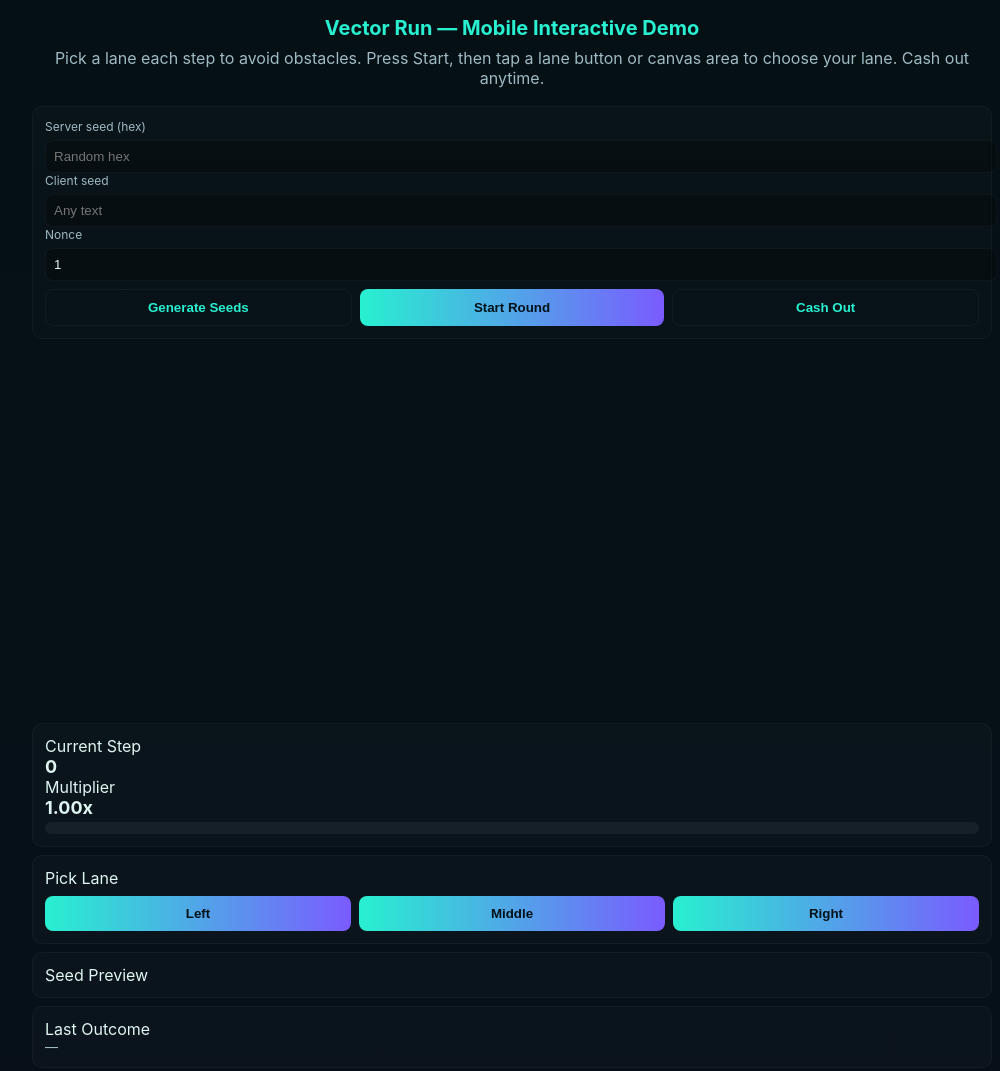
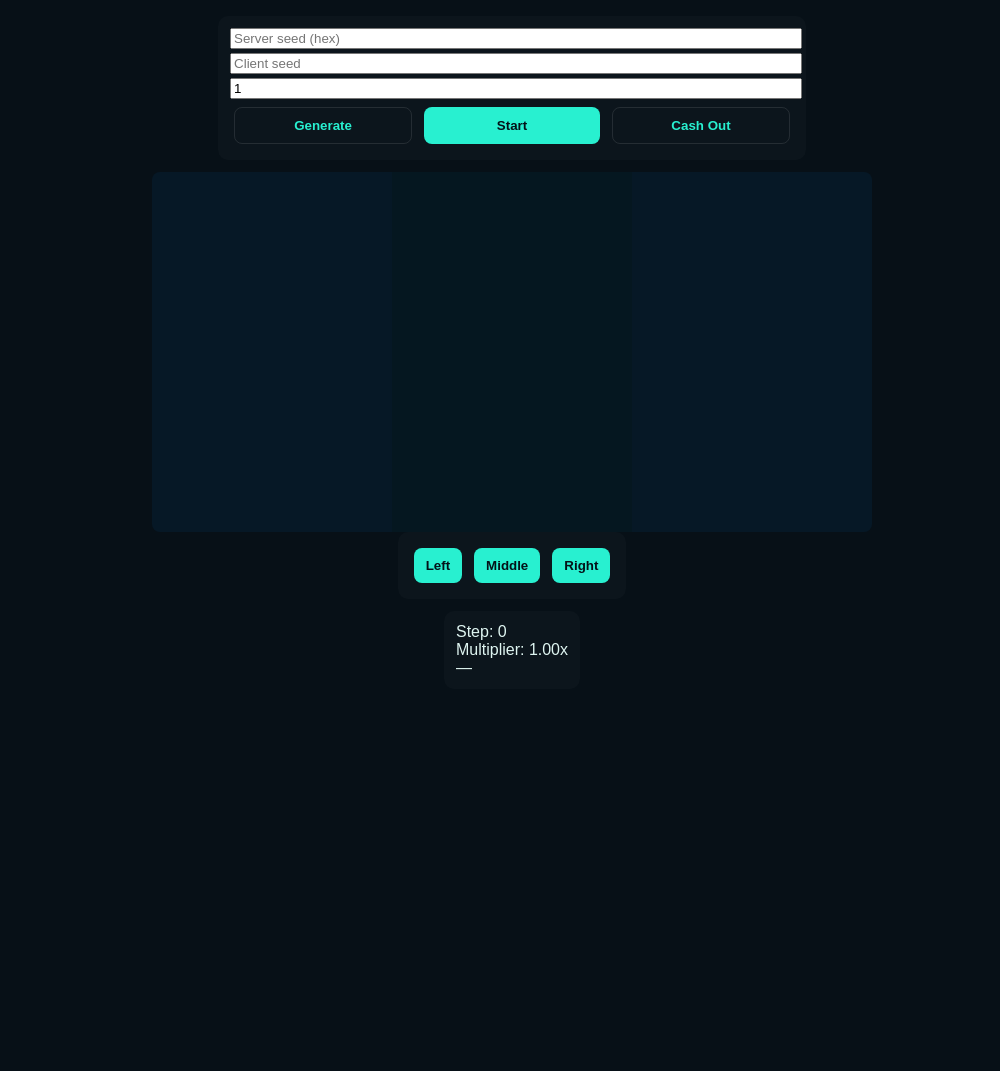
Before and after one commit to dpkchoudhary0911/dpkchoudhary0911.github.io, a plain HTML site: page demo/index.html in a window 1280 px wide. Shown: the whole page, without its empty margins (128-1128 px from the left). After the commit the page ends 800 px from the top, so only its background shows below. Drawn offline with Linux system fonts and the light colour scheme.

Commit message:
Update index.html

```diff
--- a/demo/index.html
+++ b/demo/index.html
@@ -1,267 +1,142 @@
 <!doctype html>
 <html lang="en">
 <head>
-<meta charset="utf-8" />
-<meta name="viewport" content="width=device-width,initial-scale=1" />
-<title>Vector Run — Mobile Interactive Demo</title>
-<meta name="description" content="Vector Run mobile demo with step-based lane selection and animated obstacles." />
-
+<meta charset="utf-8">
+<meta name="viewport" content="width=device-width,initial-scale=1">
+<title>Vector Run Mobile Demo</title>
 <style>
-:root {
-  --bg:#071017;
-  --panel:#0f1620;
-  --muted:#9fbac2;
-  --accent:#28f0d0;
-  --accent2:#7a5bff;
-  --runner:#28f0d0;
-  --crash:#ff4b4b;
-  --obstacle:#7c3cff;
-}
-
-body {
-  margin:0;
-  font-family:Inter,Arial,Helvetica,sans-serif;
-  background:linear-gradient(180deg,#051015,#071018);
-  color:#dff5f1;
-  display:flex;
-  flex-direction:column;
-  align-items:center;
-  padding:16px;
-}
-
-.wrap { width:100%; max-width:960px; }
-
-h1 { margin:0 0 8px 0; font-size:20px; color:var(--accent); text-align:center; }
-p.lead { margin:6px 0 18px 0; color:var(--muted); text-align:center; }
-
-.panel {
-  background:linear-gradient(180deg, rgba(255,255,255,0.02), rgba(255,255,255,0.01));
-  border:1px solid rgba(255,255,255,0.03);
-  padding:12px;
-  border-radius:10px;
-  margin-bottom:12px;
-}
-
-label { display:block; font-size:12px; color:var(--muted); margin-bottom:6px; }
-input[type="text"], input[type="number"] {
-  padding:8px;
-  border-radius:8px;
-  border:1px solid rgba(255,255,255,0.04);
-  background:rgba(0,0,0,0.25);
-  color:inherit;
-  width:100%;
-}
-button {
-  cursor:pointer;
-  padding:10px 12px;
-  border-radius:8px;
-  border:0;
-  background:linear-gradient(90deg,var(--accent),var(--accent2));
-  color:#041219;
-  font-weight:700;
-  flex:1;
-}
-button.ghost { background:transparent; border:1px solid rgba(255,255,255,0.04); color:var(--accent); }
-
-.controls { display:flex; gap:8px; flex-wrap:wrap; margin-top:8px; }
-
-canvas { display:block; border-radius:8px; width:100%; max-width:720px; height:auto; touch-action:none; }
-
-.hud { display:flex; flex-direction:column; gap:8px; margin-top:12px; }
-
-.box { background:rgba(255,255,255,0.02); padding:12px; border-radius:10px; border:1px solid rgba(255,255,255,0.03); }
-
-.big { font-size:18px; font-weight:700; }
-
-.muted { color:var(--muted); font-size:13px; }
-
-.multiplier-bar {
-  height:12px;
-  border-radius:6px;
-  background:rgba(255,255,255,0.05);
-  margin-top:4px;
-  overflow:hidden;
-}
-
-.multiplier-fill {
-  height:100%;
-  width:0%;
-  background:var(--accent);
-  transition: width 0.2s linear;
-}
+  body{margin:0;font-family:sans-serif;background:#071017;color:#dff5f1;display:flex;flex-direction:column;align-items:center;padding:16px;}
+  .panel{background:rgba(255,255,255,0.02);padding:12px;border-radius:10px;margin-bottom:12px;}
+  button{padding:10px 12px;margin:4px;border:none;border-radius:8px;background:#28f0d0;color:#041218;font-weight:700;flex:1;}
+  button.ghost{background:transparent;border:1px solid rgba(255,255,255,0.1);color:#28f0d0;}
+  canvas{width:100%;max-width:720px;border-radius:8px;touch-action:none;}
 </style>
 </head>
 <body>
 
-<div class="wrap">
-<h1>Vector Run — Mobile Interactive Demo</h1>
-<p class="lead">Pick a lane each step to avoid obstacles. Press Start, then tap a lane button or canvas area to choose your lane. Cash out anytime.</p>
-
 <div class="panel">
-  <label>Server seed (hex)</label>
-  <input id="serverSeed" type="text" placeholder="Random hex"/>
-  <label>Client seed</label>
-  <input id="clientSeed" type="text" placeholder="Any text"/>
-  <label>Nonce</label>
-  <input id="nonce" type="number" min="0" value="1"/>
-  <div class="controls" style="margin-top:8px;">
-    <button id="genSeedsBtn" class="ghost">Generate Seeds</button>
-    <button id="startBtn">Start Round</button>
+  <input id="serverSeed" placeholder="Server seed (hex)" style="width:100%;margin-bottom:4px;">
+  <input id="clientSeed" placeholder="Client seed" style="width:100%;margin-bottom:4px;">
+  <input id="nonce" type="number" min="0" value="1" style="width:100%;margin-bottom:4px;">
+  <div style="display:flex;gap:4px;">
+    <button id="genSeedsBtn" class="ghost">Generate</button>
+    <button id="startBtn">Start</button>
     <button id="cashBtn" class="ghost" disabled>Cash Out</button>
   </div>
 </div>
 
 <canvas id="gameCanvas" width="720" height="360"></canvas>
 
-<div class="hud">
-  <div class="box">
-    <div>Current Step</div>
-    <div id="stepDisplay" class="big">0</div>
-    <div>Multiplier</div>
-    <div id="multDisplay" class="big">1.00x</div>
-    <div class="multiplier-bar">
-      <div id="multFill" class="multiplier-fill"></div>
-    </div>
-  </div>
+<div class="panel" style="display:flex;gap:4px;">
+  <button id="lane0">Left</button>
+  <button id="lane1">Middle</button>
+  <button id="lane2">Right</button>
+</div>
 
-  <div class="box">
-    <div>Pick Lane</div>
-    <div class="controls">
-      <button id="lane0">Left</button>
-      <button id="lane1">Middle</button>
-      <button id="lane2">Right</button>
-    </div>
-  </div>
-
-  <div class="box">
-    <div>Seed Preview</div>
-    <div id="seedPreview" class="muted" style="word-break:break-all;"></div>
-  </div>
-
-  <div class="box">
-    <div>Last Outcome</div>
-    <div id="lastOutcome" class="muted">—</div>
-  </div>
+<div class="panel">
+  <div>Step: <span id="stepDisplay">0</span></div>
+  <div>Multiplier: <span id="multDisplay">1.00x</span></div>
+  <div id="lastOutcome">—</div>
 </div>
 
 <script>
-/* ======================
-   Mobile-ready Vector Run
-   ====================== */
+/* -----------------------------
+   Deterministic RNG & Helpers
+----------------------------- */
+async function sha256Bytes(data){ return new Uint8Array(await crypto.subtle.digest('SHA-256',data)); }
 function bytesToHex(bytes){ return Array.from(bytes).map(b=>b.toString(16).padStart(2,'0')).join(''); }
-async function sha256Bytes(data){ return new Uint8Array(await crypto.subtle.digest('SHA-256', data)); }
 function randHex(len=64){ const a=new Uint8Array(len/2); crypto.getRandomValues(a); return bytesToHex(a); }
 
-class DetermRNG {
-  constructor(server, client, nonce){ this.server=server; this.client=client; this.nonce=String(nonce); this.counter=0; this.buf=new Uint8Array([]); this.i=0; }
-  async refill(){ const msg=`${this.server}:${this.client}:${this.nonce}:${this.counter}`; const enc=new TextEncoder().encode(msg); const hash=await sha256Bytes(enc); const nbuf=new Uint8Array(this.buf.length+hash.length); nbuf.set(this.buf); nbuf.set(hash,this.buf.length); this.buf=nbuf; this.counter++; }
+class DetermRNG{
+  constructor(server,client,nonce){ this.server=server; this.client=client; this.nonce=String(nonce); this.counter=0; this.buf=new Uint8Array([]); this.i=0;}
+  async refill(){ const msg=`${this.server}:${this.client}:${this.nonce}:${this.counter++}`; const enc=new TextEncoder().encode(msg); const h=await sha256Bytes(enc); const newBuf=new Uint8Array(this.buf.length+h.length); newBuf.set(this.buf); newBuf.set(h,this.buf.length); this.buf=newBuf; this.i=0;}
   async nextByte(){ if(this.i>=this.buf.length) await this.refill(); return this.buf[this.i++]; }
-  async nextFloat(){ const b0=await this.nextByte(),b1=await this.nextByte(),b2=await this.nextByte(),b3=await this.nextByte(); const u=((b0<<24)|(b1<<16)|(b2<<8)|b3)>>>0; return u/4294967296; }
+  async nextFloat(){ const b0=await this.nextByte(),b1=await this.nextByte(),b2=await this.nextByte(),b3=await this.nextByte(); return (((b0<<24)|(b1<<16)|(b2<<8)|b3)>>>0)/4294967296; }
 }
 
-/* DOM Elements */
-const serverSeedEl=document.getElementById('serverSeed'),
-      clientSeedEl=document.getElementById('clientSeed'),
-      nonceEl=document.getElementById('nonce'),
-      genBtn=document.getElementById('genSeedsBtn'),
-      startBtn=document.getElementById('startBtn'),
-      cashBtn=document.getElementById('cashBtn'),
-      stepDisplay=document.getElementById('stepDisplay'),
-      multDisplay=document.getElementById('multDisplay'),
-      multFill=document.getElementById('multFill'),
-      seedPreview=document.getElementById('seedPreview'),
-      lastOutcome=document.getElementById('lastOutcome'),
-      laneBtns=[document.getElementById('lane0'),document.getElementById('lane1'),document.getElementById('lane2')],
-      canvas=document.getElementById('gameCanvas'),
-      ctx=canvas.getContext('2d');
+/* -----------------------------
+   DOM & Game State
+----------------------------- */
+const serverSeedEl=document.getElementById('serverSeed');
+const clientSeedEl=document.getElementById('clientSeed');
+const nonceEl=document.getElementById('nonce');
+const genBtn=document.getElementById('genSeedsBtn');
+const startBtn=document.getElementById('startBtn');
+const cashBtn=document.getElementById('cashBtn');
+const stepDisplay=document.getElementById('stepDisplay');
+const multDisplay=document.getElementById('multDisplay');
+const lastOutcome=document.getElementById('lastOutcome');
+const laneBtns=[document.getElementById('lane0'),document.getElementById('lane1'),document.getElementById('lane2')];
+const canvas=document.getElementById('gameCanvas');
+const ctx=canvas.getContext('2d');
 
 let W=canvas.width,H=canvas.height;
 function resizeCanvas(){ W=canvas.clientWidth; H=W*0.5; canvas.height=H; draw(); }
 window.addEventListener('resize',resizeCanvas); resizeCanvas();
 
-/* Game State */
-let rng=null, obstacles=[], playing=false, step=0, chosenLane=null, pendingStep=false;
-const stepFactor=0.22, obstacleProb=0.32;
-let animationReq=null;
+let rng=null, obstacles=[], step=0, playing=false, chosenLane=null, pendingStep=false;
+const stepFactor=0.22, obstacleProb=0.33;
 
-/* Generate seeds */
+/* -----------------------------
+   Event Listeners
+----------------------------- */
 genBtn.onclick=()=>{ serverSeedEl.value=randHex(64); clientSeedEl.value=Math.random().toString(36).slice(2,12); nonceEl.value=Math.floor(Math.random()*999); updateHUD(); };
+startBtn.onclick=startRound;
+cashBtn.onclick=cashOut;
+laneBtns.forEach((b,i)=>b.onclick=()=>{ if(pendingStep){ chosenLane=i; doStep(); }});
+canvas.addEventListener('touchstart',e=>{ if(pendingStep){ const x=e.touches[0].clientX-canvas.getBoundingClientRect().left; chosenLane=Math.min(2,Math.floor(x/(W/3))); doStep(); }});
+document.addEventListener('keydown',e=>{ if(pendingStep){ if(e.key==='ArrowLeft') chosenLane=Math.max(0,(chosenLane||1)-1); if(e.key==='ArrowRight') chosenLane=Math.min(2,(chosenLane||1)+1); doStep(); }});
 
-/* Lane selection triggers next step */
-laneBtns.forEach((btn,i)=>btn.onclick=()=>{ if(pendingStep) { chosenLane=i; doStep(); } });
-
-canvas.addEventListener('touchstart',ev=>{ if(pendingStep){ const x=ev.touches[0].clientX - canvas.getBoundingClientRect().left; const part=W/3; chosenLane=Math.min(2,Math.max(0,Math.floor(x/part))); doStep(); } });
-
-document.addEventListener('keydown',e=>{ if(pendingStep){ if(e.key==='ArrowLeft') chosenLane=Math.max(0,(chosenLane||1)-1); if(e.key==='ArrowRight') chosenLane=Math.min(2,(chosenLane||1)+1); doStep(); } });
-
-/* Start round */
-startBtn.onclick=async()=>{
+/* -----------------------------
+   Game Functions
+----------------------------- */
+async function startRound(){
   if(playing) return;
   const s=serverSeedEl.value.trim(), c=clientSeedEl.value.trim()||'demo', n=(nonceEl.value||'1').toString();
-  rng=new DetermRNG(s,c,n);
-  await rng.refill();
+  rng=new DetermRNG(s,c,n); await rng.refill();
   obstacles=[];
   for(let i=1;i<=200;i++){ const f=await rng.nextFloat(); const lane=(f<obstacleProb)?(await rng.nextByte())%3:null; obstacles.push({step:i,lane}); }
   step=0; chosenLane=null; playing=true; pendingStep=true; lastOutcome.textContent='—';
-  startBtn.disabled=true; cashBtn.disabled=false;
-  draw(); updateHUD();
-};
-
-/* Cash out */
-cashBtn.onclick=()=>{ if(!playing) return; playing=false; pendingStep=false; startBtn.disabled=false; cashBtn.disabled=true; lastOutcome.textContent=`CASHED at step ${step} → ${(1+step*stepFactor).toFixed(2)}x`; updateHUD(); draw(); };
-
-/* Step logic */
-function doStep(){
-  pendingStep=false;
-  step++;
-  const ob=obstacles[step-1];
-  let busted=false;
-  if(ob.lane!==null && ob.lane===chosenLane){
-    busted=true; playing=false;
-    lastOutcome.textContent=`BUST at step ${step}`;
-    startBtn.disabled=false; cashBtn.disabled=true;
-  }
-  updateHUD();
-  animateStep(busted);
+  startBtn.disabled=true; cashBtn.disabled=false; draw(); updateHUD();
 }
 
-/* HUD */
+function cashOut(){ if(!playing) return; playing=false; pendingStep=false; startBtn.disabled=false; cashBtn.disabled=true; lastOutcome.textContent=`CASHED at step ${step} → ${(1+step*stepFactor).toFixed(2)}x`; updateHUD(); draw(); }
+
+function doStep(){
+  pendingStep=false; step++;
+  const ob=obstacles[step-1]; let busted=false;
+  if(ob.lane!==null && ob.lane===chosenLane){ busted=true; playing=false; lastOutcome.textContent=`BUST at step ${step}`; startBtn.disabled=false; cashBtn.disabled=true; }
+  updateHUD(); draw(busted);
+  if(playing) pendingStep=true; chosenLane=null;
+}
+
 function updateHUD(){
   stepDisplay.textContent=step;
   const mult=1+step*stepFactor;
   multDisplay.textContent=mult.toFixed(2)+'x';
-  multFill.style.width=Math.min(mult/20*100,100)+'%';
-  seedPreview.textContent=`server: ${serverSeedEl.value}\nclient: ${clientSeedEl.value}\nnonce: ${nonceEl.value}`;
 }
 
-/* Animate obstacles moving down smoothly */
-function animateStep(bust=false){
-  const duration=400; let tStart=null;
-  const runnerY=H-56;
-  const prevObstacles=[...obstacles];
-  function frame(ts){
-    if(!tStart) tStart=ts;
-    const t=(ts-tStart)/duration;
-    ctx.fillStyle=varGet('--bg'); ctx.fillRect(0,0,W,H);
-    drawLanes();
-    drawObstacles(t);
-    drawRunner(bust);
-    if(t<1){ animationReq=requestAnimationFrame(frame); }
-    else { if(playing) pendingStep=true; draw(); }
+function draw(bust=false){
+  ctx.fillStyle='#041018'; ctx.fillRect(0,0,W,H);
+  const lw=W/3;
+  for(let i=0;i<3;i++){ ctx.fillStyle=(i%2===0)?'#061826':'#051720'; ctx.fillRect(i*lw,0,lw,H); }
+  // obstacles
+  const maxPreview=8;
+  for(let ahead=0;ahead<maxPreview;ahead++){
+    const s=step+ahead-1; if(s>=obstacles.length) continue; const ob=obstacles[s]; if(!ob||ob.lane===null) continue;
+    const y=30 + ahead*(H-120)/maxPreview; const w=48-ahead*3;
+    ctx.fillStyle=(ahead===0)?'#ff6b6b':'#7c3cff'; roundRect(ctx,ob.lane*lw+lw/2-w/2,y,w,16,6);
   }
-  animationReq=requestAnimationFrame(frame);
+  // runner
+  const rx=(chosenLane!==null?chosenLane:1)*lw+lw/2, ry=H-56;
+  ctx.fillStyle=bust?'#ff4b4b':'#28f0d0';
+  roundRect(ctx,rx-26,ry-36,52,52,8);
+  ctx.fillStyle='#041018'; ctx.font='700 18px sans-serif'; ctx.textAlign='center'; ctx.textBaseline='middle'; ctx.fillText((chosenLane!==null?chosenLane+1:1),rx,ry-12);
 }
 
-function drawLanes(){ const lw=W/3; for(let i=0;i<3;i++){ ctx.fillStyle=(i%2===0)?'#061826':'#051720'; ctx.fillRect(i*lw,0,lw,H); } }
-function drawObstacles(progress){ const lw=W/3; const maxPreview=8; for(let ahead=0;ahead<maxPreview;ahead++){ const s=step+ahead-1; if(s>=obstacles.length) continue; const ob=obstacles[s]; if(!ob||ob.lane===null) continue; const t=ahead/ maxPreview + progress*(1/maxPreview); const y=30 + t*(H-120); const w=48 - ahead*3; ctx.fillStyle=(ahead===0)?'#ff6b6b':varGet('--obstacle'); roundRect(ctx,ob.lane*lw+lw/2-w/2,y,w,16,6); } }
-function drawRunner(bust=false){ const lw=W/3; const rx=(chosenLane!==null?chosenLane:1)*lw+lw/2; const ry=H-56; ctx.fillStyle=bust?varGet('--crash'):varGet('--runner'); roundRect(ctx,rx-26,ry-36,52,52,8); ctx.fillStyle='#041018'; ctx.font='700 18px Inter'; ctx.textAlign='center'; ctx.textBaseline='middle'; ctx.fillText((chosenLane!==null?chosenLane+1:1),rx,ry-12); }
+function roundRect(ctx,x,y,w,h,r){ ctx.beginPath(); ctx.moveTo(x+r,y); ctx.arcTo(x+w,y,x+w,y+h,r); ctx.arcTo(x+w,y+h,x,y+h,r); ctx.arcTo(x,y+h,x,y,r); ctx.arcTo(x,y,x+w,y,r); ctx.fill(); }
 
-function roundRect(ctx,x,y,w,h,r){ ctx.beginPath(); ctx.moveTo(x+r,y); ctx.arcTo(x+w,y,x+w,y+h,r); ctx.arcTo(x+w,y+h,x,y+h,r); ctx.arcTo(x,y+h,x,y,r); ctx.arcTo(x,y,x+w,y,r); ctx.fill(); }
-function varGet(name){ return getComputedStyle(document.documentElement).getPropertyValue(name).trim(); }
-
-/* Initial draw */
-drawLanes(); drawRunner(); updateHUD();
+draw();
 </script>
-
 </body>
 </html>
```
